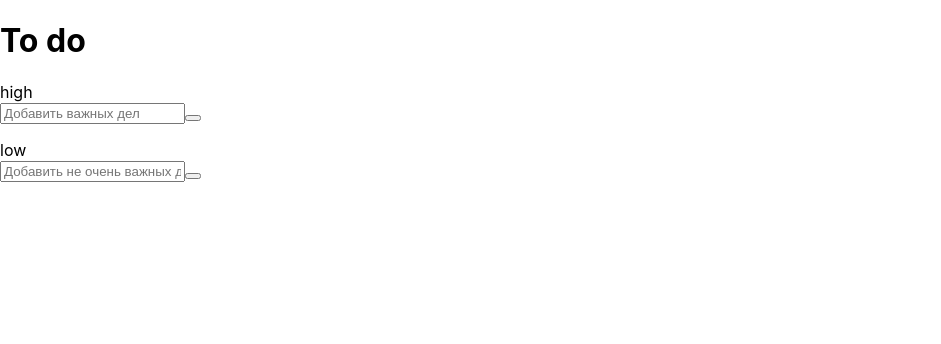
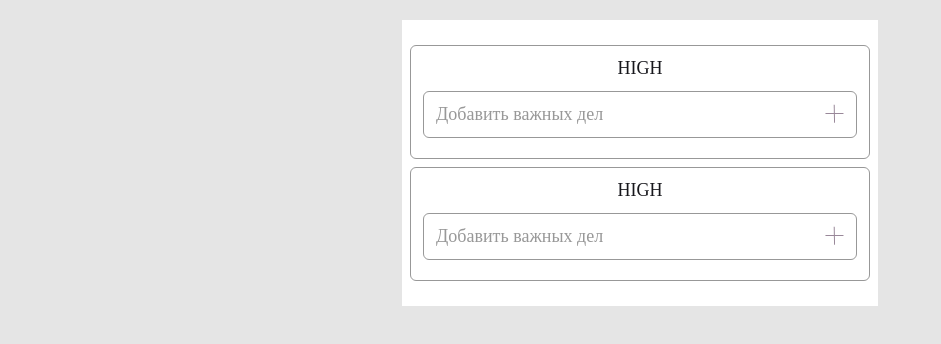
Before and after one commit to OlegKochiev/todo_react, a React (Create React App) app in the folder todo/: page / in a window 1280 px wide. Shown: the top 344 px of the page, without its empty margins (0-941 px from the left). Built offline with nearby package versions, Linux system fonts and the light colour scheme.

Commit message:
the markup was distributed by components

```diff
--- a/todo/public/index.html
+++ b/todo/public/index.html
@@ -2,24 +2,10 @@
 <html lang="en">
   <head>
     <meta charset="utf-8" />
-    <link rel="icon" href="%PUBLIC_URL%/favicon.ico" />
     <meta name="viewport" content="width=device-width, initial-scale=1" />
-    <meta name="theme-color" content="#000000" />
-
-    <title>React ToDo</title>
+    <title>React | ToDo</title>
   </head>
   <body>
-    <noscript>You need to enable JavaScript to run this app.</noscript>
     <div id="root"></div>
-    <!--
-      This HTML file is a template.
-      If you open it directly in the browser, you will see an empty page.
-
-      You can add webfonts, meta tags, or analytics to this file.
-      The build step will place the bundled scripts into the <body> tag.
-
-      To begin the development, run `npm start` or `yarn start`.
-      To create a production bundle, use `npm run build` or `yarn build`.
-    -->
   </body>
 </html>
--- a/todo/src/App.jsx
+++ /dev/null
@@ -1,37 +0,0 @@
-import './App.css';
-
-
-
-
-
-
-function App() {
-  return (
-    <div>
-      <h1 className="sr-only">To do</h1>
-      <div className="to-do">
-        <form className="to-do__form-high form" action="">
-          <label className="form__title" for="inputHigh">high</label>
-          <div className="form__inner" id="highPriority">
-            <input className="form__input" id="inputHigh" type="text" placeholder="Добавить важных дел"></input>
-            <button className="form__add-btn" id="btnHigh" type="button"></button>
-          </div>
-        </form>
-        <ul className="to-do__list" id="highPriorityList">
-        </ul>
-        <form className="to-do__form-low form" action="">
-          <label className="form__title" for="inputLow">low</label>
-          <div className="form__inner" id="lowPriority">
-            <input className="form__input" id="inputLow" type="text" placeholder="Добавить не очень важных дел"></input>
-            <button className="form__add-btn" id="btnLow" type="button"></button>
-          </div>
-        </form>
-        <ul className="to-do__list" id="lowPriorityList">
-        </ul>
-      </div>
-    </div>
-
-  )
-}
-
-export default App;
--- /dev/null
+++ b/todo/src/Form.jsx
@@ -0,0 +1,15 @@
+import { useState } from "react";
+
+function Form(props) {
+  return (
+    <form className="to-do__form-high form" action="">
+      <label className="form__title" htmlFor="inputHigh">high</label>
+      <div className="form__inner" id="highPriority">
+        <input className="form__input" id="inputHigh" type="text" placeholder="Добавить важных дел"></input>
+        <button className="form__add-btn" id="btnHigh" type="button"></button>
+      </div>
+    </form>
+  )
+}
+
+export default Form;
--- /dev/null
+++ b/todo/src/List.jsx
@@ -0,0 +1,12 @@
+import { useState } from "react";
+import ListItem from "./ListItem";
+
+
+function List(props) {
+  return (
+    <ul className="to-do__list" id="highPriorityList">
+    </ul>
+  )
+}
+
+export default List;
--- /dev/null
+++ b/todo/src/ListItem.jsx
@@ -0,0 +1,16 @@
+import { useState } from "react";
+
+function ListItem(props) {
+  return (
+    <li className="to-do__item" id="1">
+      <label className="to-do__checkbox-wrapper">
+        <input type="checkbox" className="to-do__task-checkbox"></input>
+        <span></span>
+      </label>
+      <p className="to-do__task-desc">sws</p>
+      <button type="button" className="to-do__del-btn"></button>
+    </li>
+  )
+}
+
+export default ListItem;
--- /dev/null
+++ b/todo/src/ToDO.jsx
@@ -0,0 +1,17 @@
+import { useState } from "react";
+import ToDoItem from "./ToDoItem";
+
+function ToDO() {
+
+  return (
+    <div>
+      <h1 className="sr-only">To do</h1>
+      <div className="to-do">
+        <ToDoItem />
+        <ToDoItem />
+      </div>
+    </div>
+  )
+}
+
+export default ToDO;
--- /dev/null
+++ b/todo/src/ToDoItem.jsx
@@ -0,0 +1,14 @@
+import { useState } from "react";
+import Form from "./Form";
+import List from "./List";
+
+function ToDoItem(props) {
+  return (
+    <div className="to-do__item">
+      <Form />
+      <List />
+    </div>
+  )
+}
+
+export default ToDoItem;
--- a/todo/src/index.css
+++ b/todo/src/index.css
@@ -1,13 +1,311 @@
-body {
-  margin: 0;
-  font-family: -apple-system, BlinkMacSystemFont, 'Segoe UI', 'Roboto', 'Oxygen',
-    'Ubuntu', 'Cantarell', 'Fira Sans', 'Droid Sans', 'Helvetica Neue',
-    sans-serif;
-  -webkit-font-smoothing: antialiased;
-  -moz-osx-font-smoothing: grayscale;
+html {
+  -webkit-box-sizing: border-box;
+  box-sizing: border-box
 }
 
-code {
-  font-family: source-code-pro, Menlo, Monaco, Consolas, 'Courier New',
-    monospace;
+*,
+*::after,
+*::before {
+  -webkit-box-sizing: inherit;
+  box-sizing: inherit
 }
+
+ul,
+ol {
+  padding: 0
+}
+
+body,
+h1,
+h2,
+h3,
+h4,
+h5,
+h6,
+p,
+ul,
+ol,
+li,
+blockquote {
+  margin: 0
+}
+
+h1,
+h2,
+h3,
+h4,
+h5,
+h6 {
+  font-size: inherit;
+  font-weight: inherit
+}
+
+ul {
+  list-style: none
+}
+
+img {
+  max-width: 100%;
+  display: block
+}
+
+input,
+button,
+textarea,
+select,
+address {
+  color: inherit;
+  padding: 0;
+  border: none;
+  font: inherit;
+  background-color: transparent;
+  letter-spacing: inherit
+}
+
+button {
+  cursor: pointer
+}
+
+textarea {
+  resize: vertical
+}
+
+a {
+  color: inherit;
+  text-decoration: none
+}
+
+body {
+  font-size: 18px;
+  font-weight: 400;
+  color: #17171c;
+  background-color: #e5e5e5
+}
+
+.sr-only {
+  position: absolute;
+  width: 1px;
+  height: 1px;
+  margin: -1px;
+  border: 0;
+  padding: 0;
+  white-space: nowrap;
+  -webkit-clip-path: inset(100%);
+  clip-path: inset(100%);
+  clip: rect(0 0 0 0);
+  overflow: hidden
+}
+
+.to-do {
+  display: -webkit-box;
+  display: -ms-flexbox;
+  display: flex;
+  -webkit-box-orient: vertical;
+  -webkit-box-direction: normal;
+  -ms-flex-direction: column;
+  flex-direction: column;
+  -webkit-box-pack: start;
+  -ms-flex-pack: start;
+  justify-content: flex-start;
+  -webkit-box-align: stretch;
+  -ms-flex-align: stretch;
+  align-items: stretch;
+  max-width: 476px;
+  width: 100%;
+  height: auto;
+  margin: 20px auto 0;
+  padding: 25px 8px;
+  font-size: 18px;
+  background-color: #fff
+}
+
+.to-do .form {
+  display: -webkit-box;
+  display: -ms-flexbox;
+  display: flex;
+  -webkit-box-orient: vertical;
+  -webkit-box-direction: normal;
+  -ms-flex-direction: column;
+  flex-direction: column;
+  -webkit-box-pack: start;
+  -ms-flex-pack: start;
+  justify-content: flex-start;
+  -webkit-box-align: stretch;
+  -ms-flex-align: stretch;
+  align-items: stretch;
+  width: 100%;
+  margin-bottom: 8px
+}
+
+.to-do .form__title {
+  margin-bottom: 12px;
+  text-align: center;
+  text-transform: uppercase
+}
+
+.to-do .form__inner {
+  display: -webkit-box;
+  display: -ms-flexbox;
+  display: flex;
+  -webkit-box-pack: justify;
+  -ms-flex-pack: justify;
+  justify-content: space-between;
+  width: 100%;
+  padding: 12px;
+  border-radius: 6px;
+  border: 1px solid #989898
+}
+
+.to-do .form__input {
+  width: 100%;
+  padding-right: 5px;
+  outline: transparent
+}
+
+.to-do .form__input::-webkit-input-placeholder {
+  color: #989898
+}
+
+.to-do .form__input::-moz-placeholder {
+  color: #989898
+}
+
+.to-do .form__input:-ms-input-placeholder {
+  color: #989898
+}
+
+.to-do .form__input::-ms-input-placeholder {
+  color: #989898
+}
+
+.to-do .form__input::placeholder {
+  color: #989898
+}
+
+.to-do .form__add-btn {
+  width: 20px;
+  height: 20px;
+  background-image: url("../public/icons/add_icon.svg");
+  background-repeat: no-repeat;
+  background-position: center;
+  background-size: cover;
+  -webkit-transition: opacity .2s;
+  -o-transition: opacity .2s;
+  transition: opacity .2s
+}
+
+.to-do .form__add-btn:hover {
+  opacity: .5
+}
+
+.to-do__list {
+  margin-bottom: 12px
+}
+
+.to-do__item {
+  display: -webkit-box;
+  display: -ms-flexbox;
+  display: flex;
+  -webkit-box-pack: justify;
+  -ms-flex-pack: justify;
+  justify-content: space-between;
+  -webkit-box-align: start;
+  -ms-flex-align: start;
+  align-items: flex-start;
+  margin-bottom: 8px;
+  padding: 12px;
+  border-radius: 6px;
+  border: 1px solid #989898
+}
+
+.to-do__item:last-child {
+  margin-bottom: 0
+}
+
+.to-do__checkbox-wrapper {
+  position: relative;
+  display: block;
+  width: 19px;
+  height: 19px;
+  margin-right: 8px;
+  -webkit-user-select: none;
+  -moz-user-select: none;
+  -ms-user-select: none;
+  user-select: none;
+  cursor: pointer
+}
+
+.to-do__checkbox-wrapper input {
+  position: absolute;
+  z-index: -1;
+  opacity: 0;
+  display: block;
+  width: 0;
+  height: 0
+}
+
+.to-do__checkbox-wrapper input:checked+span::after {
+  background-color: #989898
+}
+
+.to-do__checkbox-wrapper span {
+  display: inline-block;
+  position: relative;
+  padding: 0 0 0 35px;
+  line-height: 22px
+}
+
+.to-do__checkbox-wrapper span::before {
+  content: "";
+  position: absolute;
+  display: inline-block;
+  width: 20px;
+  height: 20px;
+  left: 0;
+  bottom: -4px;
+  border: 1px solid #989898;
+  border-radius: 10px;
+  -webkit-transition: background .3s ease;
+  -o-transition: background .3s ease;
+  transition: background .3s ease
+}
+
+.to-do__checkbox-wrapper span::after {
+  content: "";
+  position: absolute;
+  display: inline-block;
+  width: 14px;
+  height: 14px;
+  left: 3px;
+  bottom: -1px;
+  border-radius: 7px;
+  -webkit-transition: background .3s ease;
+  -o-transition: background .3s ease;
+  transition: background .3s ease;
+  background-color: rgba(152, 152, 152, 0)
+}
+
+.to-do__task-desc {
+  max-width: 400px;
+  width: 100%;
+  padding: 0 5px;
+  text-align: left;
+  word-wrap: break-word
+}
+
+.to-do__del-btn {
+  width: 16px;
+  height: 16px;
+  margin-top: 3px;
+  background-image: url("../public/icons/close_icon.svg");
+  background-repeat: no-repeat;
+  background-position: center;
+  background-size: cover;
+  -webkit-transition: opacity .2s;
+  -o-transition: opacity .2s;
+  transition: opacity .2s
+}
+
+.to-do__del-btn:hover {
+  opacity: .5
+}
--- a/todo/src/index.jsx
+++ b/todo/src/index.jsx
@@ -1,17 +1,11 @@
 import React from 'react';
 import ReactDOM from 'react-dom';
 import './index.css';
-import App from './App';
-import reportWebVitals from './reportWebVitals';
+import ToDO from './ToDO';
 
 ReactDOM.render(
   <React.StrictMode>
-    <App />
+    <ToDO />
   </React.StrictMode>,
   document.getElementById('root')
 );
-
-// If you want to start measuring performance in your app, pass a function
-// to log results (for example: reportWebVitals(console.log))
-// or send to an analytics endpoint. Learn more: https://bit.ly/CRA-vitals
-reportWebVitals();
```
Also changed, not shown: todo/public/icons/add_icon.svg (added), todo/public/icons/close_icon.svg (added), todo/src/App.css (deleted).
